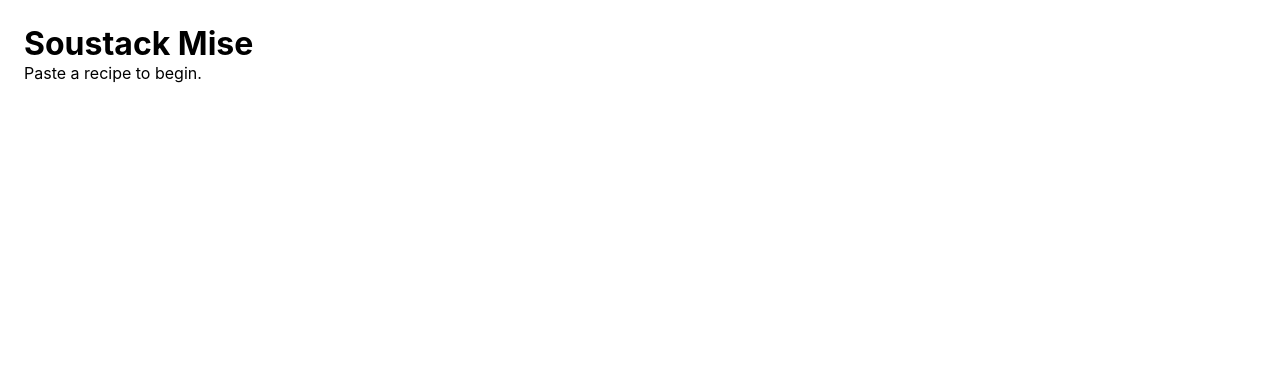
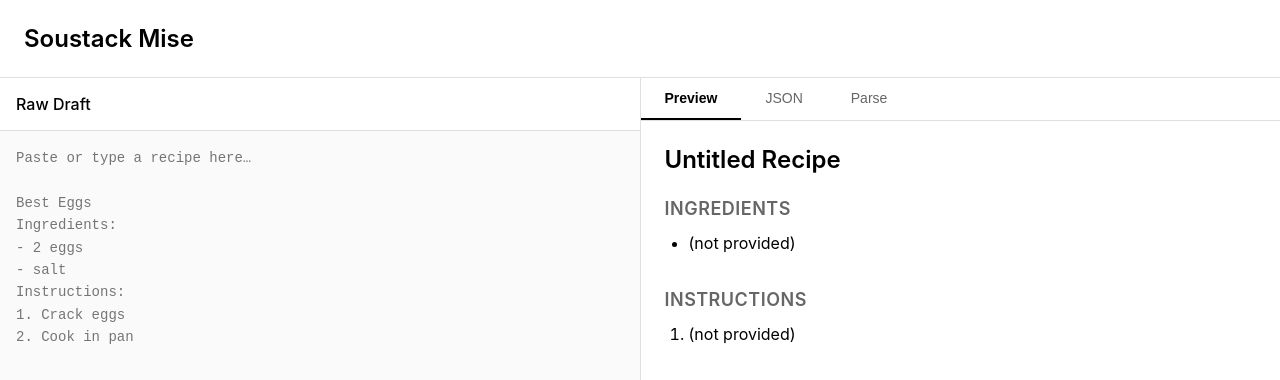
Before and after one commit to RichardHerold/soustack-mise, a Next.js app: page / in a window 1280 px wide. Shown: the top 380 px of the page. Built offline with nearby package versions, Linux system fonts and the light colour scheme.

Commit message:
refactor: update main page to use Workbench component and adjust layout styles

```diff
--- a/src/app/globals.css
+++ b/src/app/globals.css
@@ -7,7 +7,8 @@
 html,
 body {
   max-width: 100vw;
-  overflow-x: hidden;
+  height: 100vh;
+  overflow: hidden;
 }
 
 body {
--- a/src/app/layout.tsx
+++ b/src/app/layout.tsx
@@ -13,7 +13,9 @@ export default function RootLayout({
 }) {
   return (
     <html lang="en">
-      <body>{children}</body>
+      <body style={{ margin: 0, padding: 0, height: '100vh', overflow: 'hidden' }}>
+        {children}
+      </body>
     </html>
   )
 }
--- a/src/app/page.tsx
+++ b/src/app/page.tsx
@@ -1,8 +1,5 @@
+import Workbench from '@/components/Workbench';
+
 export default function Page() {
-  return (
-    <main style={{ padding: 24 }}>
-      <h1>Soustack Mise</h1>
-      <p>Paste a recipe to begin.</p>
-    </main>
-  );
+  return <Workbench />;
 }
--- /dev/null
+++ b/src/components/PreviewTabs.tsx
@@ -0,0 +1,243 @@
+'use client';
+
+import { useState } from 'react';
+import type { SoustackLiteRecipe } from '@/lib/mise/types';
+
+type PreviewTabsProps = {
+  recipe: SoustackLiteRecipe;
+  parse: { confidence: number; mode: string } | null;
+};
+
+type Tab = 'preview' | 'json' | 'parse';
+
+export default function PreviewTabs({ recipe, parse }: PreviewTabsProps) {
+  const [activeTab, setActiveTab] = useState<Tab>('preview');
+
+  return (
+    <div style={{ height: '100%', display: 'flex', flexDirection: 'column' }}>
+      <div style={{ display: 'flex', borderBottom: '1px solid #e0e0e0' }}>
+        <TabButton
+          active={activeTab === 'preview'}
+          onClick={() => setActiveTab('preview')}
+        >
+          Preview
+        </TabButton>
+        <TabButton
+          active={activeTab === 'json'}
+          onClick={() => setActiveTab('json')}
+        >
+          JSON
+        </TabButton>
+        <TabButton
+          active={activeTab === 'parse'}
+          onClick={() => setActiveTab('parse')}
+        >
+          Parse
+        </TabButton>
+      </div>
+      <div style={{ flex: 1, overflow: 'auto', padding: '24px' }}>
+        {activeTab === 'preview' && <PreviewTab recipe={recipe} />}
+        {activeTab === 'json' && <JsonTab recipe={recipe} />}
+        {activeTab === 'parse' && <ParseTab parse={parse} />}
+      </div>
+    </div>
+  );
+}
+
+function TabButton({
+  active,
+  onClick,
+  children,
+}: {
+  active: boolean;
+  onClick: () => void;
+  children: React.ReactNode;
+}) {
+  return (
+    <button
+      onClick={onClick}
+      style={{
+        padding: '12px 24px',
+        border: 'none',
+        borderBottom: active ? '2px solid #000' : '2px solid transparent',
+        backgroundColor: 'transparent',
+        cursor: 'pointer',
+        fontSize: '14px',
+        fontWeight: active ? 600 : 400,
+        color: active ? '#000' : '#666',
+      }}
+    >
+      {children}
+    </button>
+  );
+}
+
+function PreviewTab({ recipe }: { recipe: SoustackLiteRecipe }) {
+  const ingredients = Array.isArray(recipe.ingredients)
+    ? recipe.ingredients
+    : [];
+  const instructions = Array.isArray(recipe.instructions)
+    ? recipe.instructions
+    : [];
+
+  return (
+    <div>
+      <h2
+        style={{
+          margin: '0 0 24px 0',
+          fontSize: '24px',
+          fontWeight: 600,
+        }}
+      >
+        {recipe.name}
+      </h2>
+
+      <section style={{ marginBottom: '32px' }}>
+        <h3
+          style={{
+            margin: '0 0 12px 0',
+            fontSize: '18px',
+            fontWeight: 600,
+            textTransform: 'uppercase',
+            letterSpacing: '0.5px',
+            color: '#666',
+          }}
+        >
+          Ingredients
+        </h3>
+        <ul style={{ margin: 0, paddingLeft: '24px' }}>
+          {ingredients.map((ingredient, idx) => (
+            <li
+              key={idx}
+              style={{
+                marginBottom: '8px',
+                fontSize: '16px',
+                lineHeight: '1.6',
+              }}
+            >
+              {String(ingredient)}
+            </li>
+          ))}
+        </ul>
+      </section>
+
+      <section>
+        <h3
+          style={{
+            margin: '0 0 12px 0',
+            fontSize: '18px',
+            fontWeight: 600,
+            textTransform: 'uppercase',
+            letterSpacing: '0.5px',
+            color: '#666',
+          }}
+        >
+          Instructions
+        </h3>
+        <ol style={{ margin: 0, paddingLeft: '24px' }}>
+          {instructions.map((instruction, idx) => (
+            <li
+              key={idx}
+              style={{
+                marginBottom: '12px',
+                fontSize: '16px',
+                lineHeight: '1.6',
+              }}
+            >
+              {String(instruction)}
+            </li>
+          ))}
+        </ol>
+      </section>
+    </div>
+  );
+}
+
+function JsonTab({ recipe }: { recipe: SoustackLiteRecipe }) {
+  return (
+    <pre
+      style={{
+        margin: 0,
+        padding: '16px',
+        backgroundColor: '#f5f5f5',
+        borderRadius: '4px',
+        fontSize: '13px',
+        lineHeight: '1.6',
+        overflow: 'auto',
+        fontFamily: 'monospace',
+      }}
+    >
+      {JSON.stringify(recipe, null, 2)}
+    </pre>
+  );
+}
+
+function ParseTab({ parse }: { parse: { confidence: number; mode: string } | null }) {
+  if (!parse) {
+    return (
+      <div>
+        <p style={{ margin: 0, color: '#666' }}>No parse metadata available.</p>
+        <p style={{ margin: '16px 0 0 0', color: '#666' }}>
+          Always-valid lite ✓
+        </p>
+      </div>
+    );
+  }
+
+  const confidencePercent = Math.round(parse.confidence * 100);
+
+  return (
+    <div>
+      <div style={{ marginBottom: '24px' }}>
+        <div
+          style={{
+            fontSize: '12px',
+            textTransform: 'uppercase',
+            letterSpacing: '0.5px',
+            color: '#666',
+            marginBottom: '8px',
+          }}
+        >
+          Parse Mode
+        </div>
+        <div style={{ fontSize: '18px', fontWeight: 600 }}>
+          {parse.mode}
+        </div>
+      </div>
+
+      <div style={{ marginBottom: '24px' }}>
+        <div
+          style={{
+            fontSize: '12px',
+            textTransform: 'uppercase',
+            letterSpacing: '0.5px',
+            color: '#666',
+            marginBottom: '8px',
+          }}
+        >
+          Confidence
+        </div>
+        <div style={{ fontSize: '18px', fontWeight: 600 }}>
+          {confidencePercent}%
+        </div>
+      </div>
+
+      <div
+        style={{
+          marginTop: '32px',
+          padding: '16px',
+          backgroundColor: '#f0f9ff',
+          borderRadius: '4px',
+          border: '1px solid #bae6fd',
+        }}
+      >
+        <div style={{ fontSize: '14px', fontWeight: 600, marginBottom: '4px' }}>
+          Always-valid lite ✓
+        </div>
+        <div style={{ fontSize: '13px', color: '#666' }}>
+          This recipe is always valid, even with missing or incomplete data.
+        </div>
+      </div>
+    </div>
+  );
+}
--- /dev/null
+++ b/src/components/RawDraftEditor.tsx
@@ -0,0 +1,44 @@
+'use client';
+
+type RawDraftEditorProps = {
+  value: string;
+  onChange: (text: string) => void;
+};
+
+const PLACEHOLDER = `Paste or type a recipe here…
+
+Best Eggs
+Ingredients:
+- 2 eggs
+- salt
+Instructions:
+1. Crack eggs
+2. Cook in pan`;
+
+export default function RawDraftEditor({ value, onChange }: RawDraftEditorProps) {
+  return (
+    <div style={{ height: '100%', display: 'flex', flexDirection: 'column' }}>
+      <div style={{ padding: '16px', borderBottom: '1px solid #e0e0e0' }}>
+        <h2 style={{ margin: 0, fontSize: '16px', fontWeight: 500 }}>
+          Raw Draft
+        </h2>
+      </div>
+      <textarea
+        value={value}
+        onChange={(e) => onChange(e.target.value)}
+        placeholder={PLACEHOLDER}
+        style={{
+          flex: 1,
+          padding: '16px',
+          border: 'none',
+          outline: 'none',
+          resize: 'none',
+          fontFamily: 'monospace',
+          fontSize: '14px',
+          lineHeight: '1.6',
+          backgroundColor: '#fafafa',
+        }}
+      />
+    </div>
+  );
+}
--- /dev/null
+++ b/src/components/Workbench.tsx
@@ -0,0 +1,85 @@
+'use client';
+
+import { useState, useEffect, useCallback } from 'react';
+import { parseFreeform } from '@/lib/mise/parseFreeform';
+import { compileLiteRecipe } from '@/lib/mise/liteCompiler';
+import type { SoustackLiteRecipe } from '@/lib/mise/types';
+import RawDraftEditor from './RawDraftEditor';
+import PreviewTabs from './PreviewTabs';
+
+type WorkbenchState = {
+  rawText: string;
+  recipe: SoustackLiteRecipe; // always valid
+  parse: {
+    confidence: number;
+    mode: string;
+  } | null;
+};
+
+const DEBOUNCE_MS = 200;
+
+export default function Workbench() {
+  const [rawText, setRawText] = useState('');
+  const [recipe, setRecipe] = useState<SoustackLiteRecipe>(() =>
+    compileLiteRecipe({})
+  );
+  const [parse, setParse] = useState<{ confidence: number; mode: string } | null>(null);
+
+  // Debounced parse and compile
+  useEffect(() => {
+    const timer = setTimeout(() => {
+      try {
+        // Parse the freeform text
+        const parseResult = parseFreeform(rawText);
+
+        // Compile into always-valid recipe
+        const compiled = compileLiteRecipe({
+          name: parseResult.title,
+          ingredients: parseResult.ingredients,
+          instructions: parseResult.instructions,
+          meta: {
+            confidence: parseResult.confidence,
+            mode: parseResult.mode,
+          },
+        });
+
+        // Update state atomically
+        setRecipe(compiled);
+        setParse({
+          confidence: parseResult.confidence,
+          mode: parseResult.mode,
+        });
+      } catch (error) {
+        // Should never happen, but if it does, ensure we still have valid state
+        console.error('Parse/compile error (should not happen):', error);
+        const fallback = compileLiteRecipe({});
+        setRecipe(fallback);
+        setParse(null);
+      }
+    }, DEBOUNCE_MS);
+
+    return () => clearTimeout(timer);
+  }, [rawText]);
+
+  const handleTextChange = useCallback((text: string) => {
+    setRawText(text);
+  }, []);
+
+  return (
+    <div style={{ display: 'flex', flexDirection: 'column', height: '100vh' }}>
+      <header style={{ padding: '24px', borderBottom: '1px solid #e0e0e0' }}>
+        <h1 style={{ margin: 0, fontSize: '24px', fontWeight: 600 }}>
+          Soustack Mise
+        </h1>
+      </header>
+      <div style={{ display: 'flex', flex: 1, overflow: 'hidden' }}>
+        <div style={{ flex: 1, borderRight: '1px solid #e0e0e0' }}>
+          <RawDraftEditor value={rawText} onChange={handleTextChange} />
+        </div>
+        <div style={{ flex: 1 }}>
+          <PreviewTabs recipe={recipe} parse={parse} />
+        </div>
+      </div>
+    </div>
+  );
+}
```
